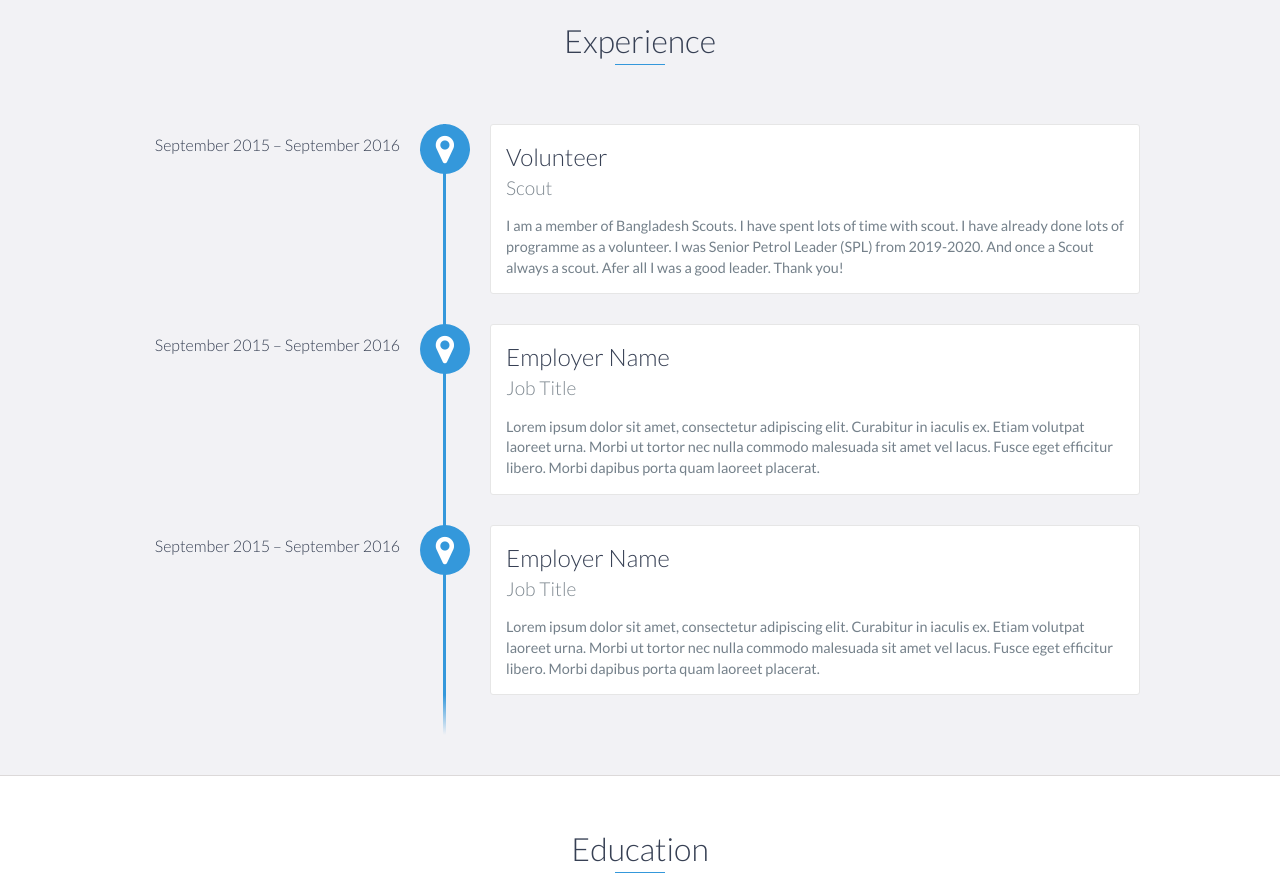
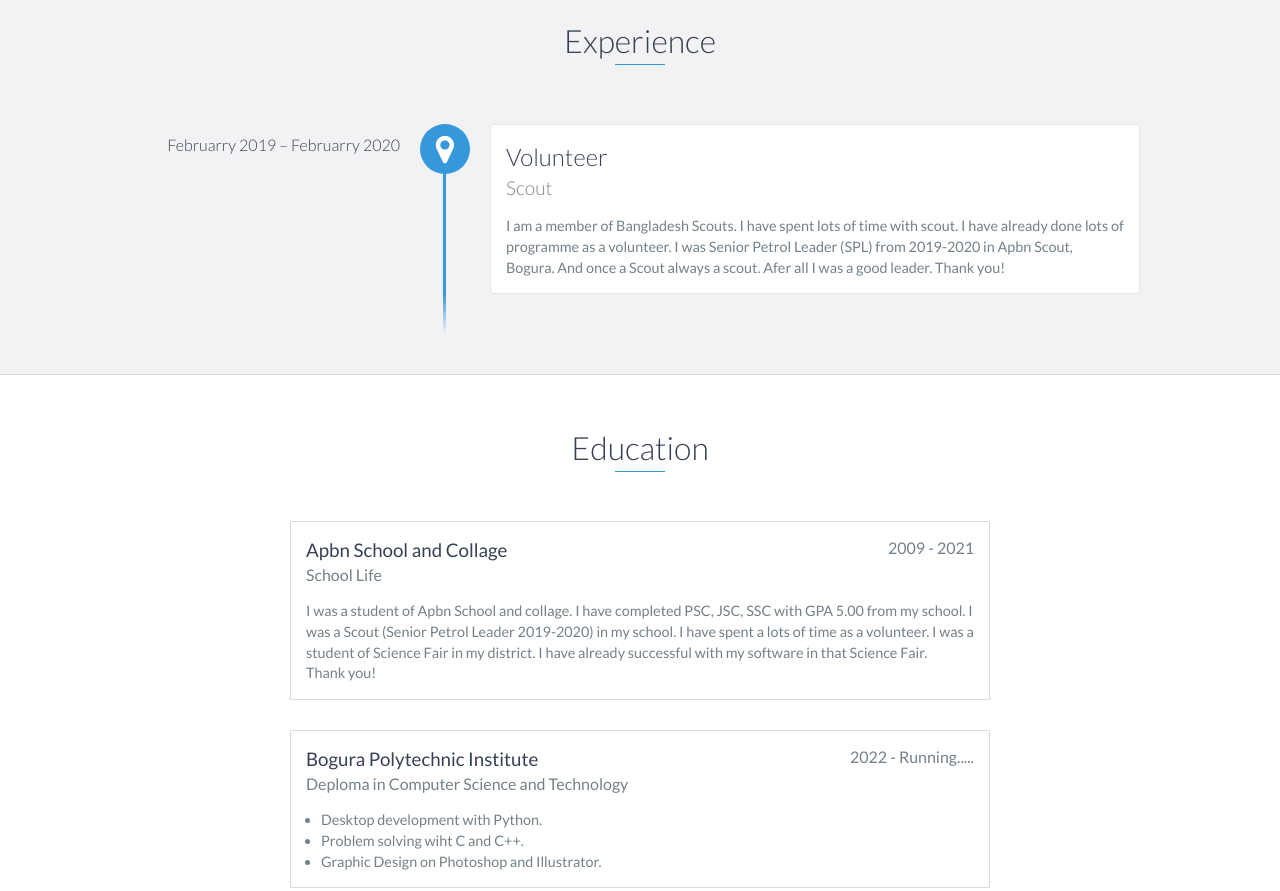
Before and after one commit to TahamidurTaief/TahamidurTaief.github.io, a website: page index.html in a window 1280 px wide. Shown: the part 1120-2011 px from the top of the page. Drawn offline with nearby package versions, Linux system fonts and the light colour scheme.

Commit message:
remove extra experience

```diff
--- a/index.html
+++ b/index.html
@@ -89,36 +89,19 @@
 	<div id="experience" class="background-alt">
 		<h2 class="heading">Experience</h2>
 		<div id="experience-timeline">
-			<div data-date="September 2015 – September 2016">
+			<div data-date="Februarry 2019 – Februarry 2020">
 				<h3>Volunteer</h3>
 				<h4>Scout</h4>
 				<p>
 					I am a member of Bangladesh Scouts. I have spent lots of time with scout. I have already done lots of
-					programme as a volunteer. I was Senior Petrol Leader (SPL) from 2019-2020. And once a Scout always a scout.
+					programme as a volunteer. I was Senior Petrol Leader (SPL) from 2019-2020 in Apbn Scout, Bogura. And once a
+					Scout always a scout.
 					Afer all I was a good leader.
 					Thank you!
 				</p>
 			</div>
 
-			<div data-date="September 2015 – September 2016">
-				<h3>Employer Name</h3>
-				<h4>Job Title</h4>
-				<p>
-					Lorem ipsum dolor sit amet, consectetur adipiscing elit. Curabitur in iaculis ex. Etiam volutpat laoreet urna.
-					Morbi ut tortor nec nulla commodo malesuada sit amet vel lacus. Fusce eget efficitur libero. Morbi dapibus
-					porta quam laoreet placerat.
-				</p>
-			</div>
-
-			<div data-date="September 2015 – September 2016">
-				<h3>Employer Name</h3>
-				<h4>Job Title</h4>
-				<p>
-					Lorem ipsum dolor sit amet, consectetur adipiscing elit. Curabitur in iaculis ex. Etiam volutpat laoreet urna.
-					Morbi ut tortor nec nulla commodo malesuada sit amet vel lacus. Fusce eget efficitur libero. Morbi dapibus
-					porta quam laoreet placerat.
-				</p>
-			</div>
+			<!-- 	Add more experience -->
 		</div>
 	</div>
 	<!-- End #experience -->
@@ -241,7 +224,7 @@
 					</div>
 					<!-- End .project-image -->
 					<div class="project-info">
-						<h3>Problem Solving wiht C</h3>s
+						<h3>Problem Solving with C</h3>s
 						<p>
 							Actually this a git repository for the beginners who are involved with programming. This will help them to
 							know about the solving skill on C Language. I will recoment everybody to check my github for a
```
